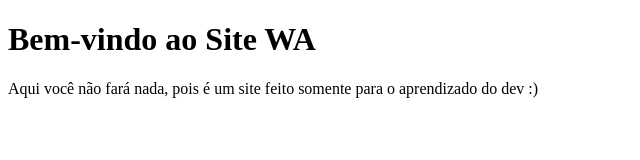
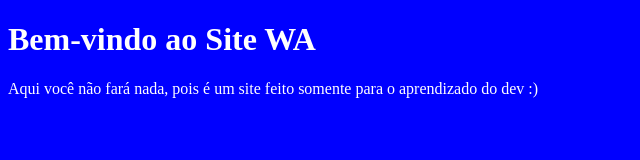
Before and after one commit to GabrielFP10/site-wa, a plain HTML site: page index.html in a window 1280 px wide. Shown: the whole page, without its empty margins (0-640 px from the left). Drawn offline with Linux system fonts and the light colour scheme.

Commit message:
feat (site): adiciona estilo azul - issue #2

```diff
--- /dev/null
+++ b/estilo.css
@@ -0,0 +1,4 @@
+body {
+   background-color: blue;
+   color: white;
+}
--- a/index.html
+++ b/index.html
@@ -3,6 +3,7 @@
 <head>
    <meta charset="UTF-8">
    <meta name="viewport" content="width=device-width, initial-scale=1.0">
+   <link rel="stylesheet" type="" href="estilo.css">
    <title>Site WA</title>
 </head>
 <body>
```
